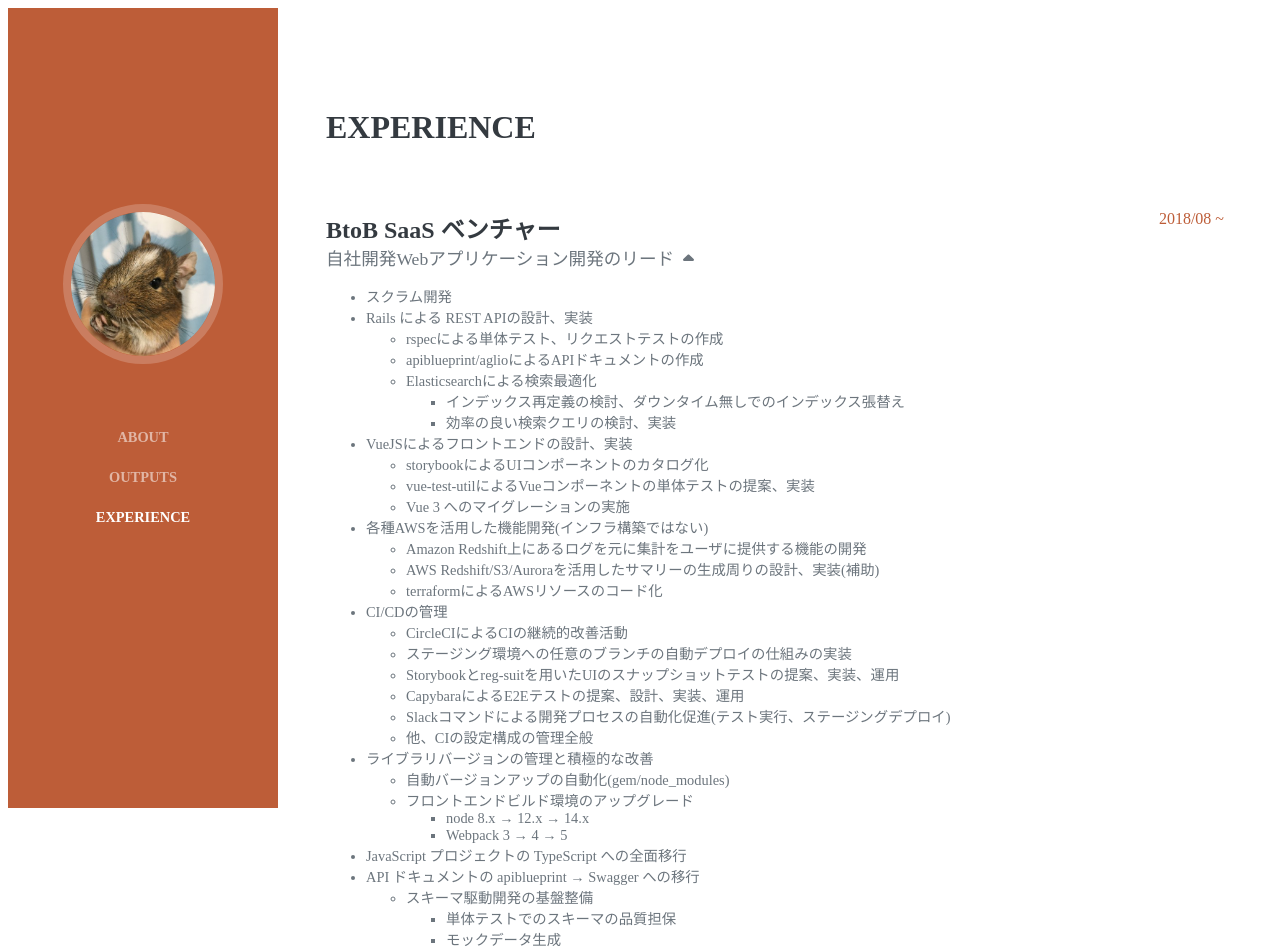
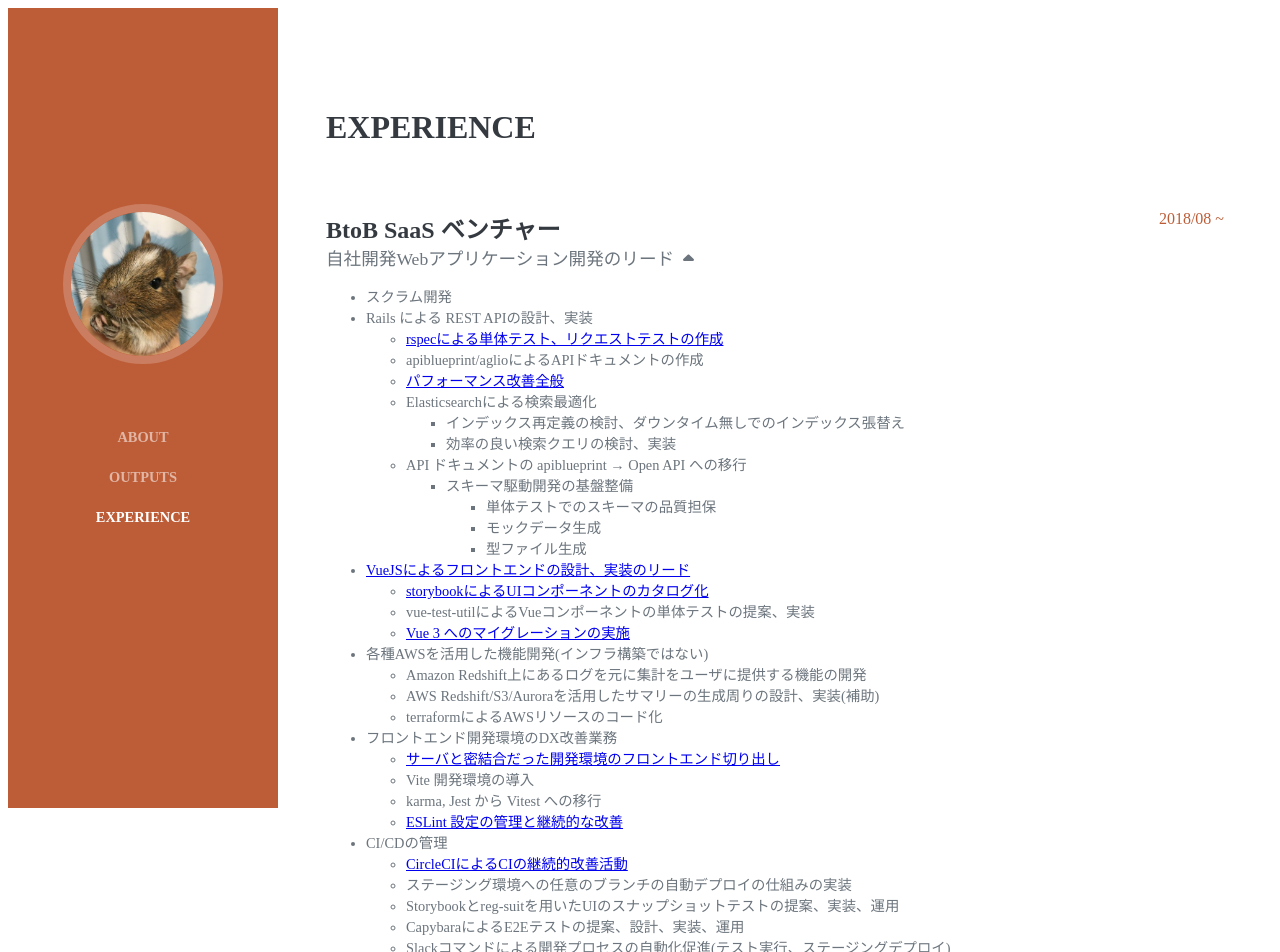
Before and after one commit to s-sasaki-0529/portfolio, a Next.js app: page /experience in a window 1280 px wide. Shown: the top 952 px of the page. Built offline with nearby package versions, Linux system fonts and the light colour scheme.

Commit message:
経歴ページの各種取組に関連する記事のリンクを追加

```diff
--- /dev/null
+++ b/components/Link.tsx
@@ -0,0 +1,26 @@
+import NextLink from 'next/link'
+
+type Prop = {
+  href: string
+  children: React.ReactNode
+}
+
+export const Link: React.FC<Prop> = props => {
+  return (
+    <>
+      <NextLink className="nextLink" href={props.href}>
+        <a>{props.children}</a>
+      </NextLink>
+      <style jsx lang="scss">{`
+        a {
+          text-decoration: underline;
+          &:visited {
+            color: rgb(0, 0, 238);
+          }
+        }
+      `}</style>
+    </>
+  )
+}
+
+export default Link
--- a/pages/experience.tsx
+++ b/pages/experience.tsx
@@ -1,6 +1,7 @@
 import { FontAwesomeIcon } from '@fortawesome/react-fontawesome'
 import { faCaretUp, faCaretDown } from '@fortawesome/free-solid-svg-icons'
 import { useState } from 'react'
+import Link from '../components/Link'
 
 export default function Experience() {
   type Experience = {
@@ -79,8 +80,15 @@ export default function Experience() {
           <li>
             Rails による REST APIの設計、実装
             <ul>
-              <li>rspecによる単体テスト、リクエストテストの作成</li>
+              <li>
+                <Link href="https://zenn.dev/sa2knight/articles/2388ecadc82b98">
+                  rspecによる単体テスト、リクエストテストの作成
+                </Link>
+              </li>
               <li>apiblueprint/aglioによるAPIドキュメントの作成</li>
+              <li>
+                <Link href="https://www.slideshare.net/shingosasaki3/rails10-135067544">パフォーマンス改善全般</Link>
+              </li>
               <li>
                 Elasticsearchによる検索最適化
                 <ul>
@@ -88,14 +96,37 @@ export default function Experience() {
                   <li>効率の良い検索クエリの検討、実装</li>
                 </ul>
               </li>
+              <li>
+                API ドキュメントの apiblueprint → Open API への移行
+                <ul>
+                  <li>
+                    スキーマ駆動開発の基盤整備
+                    <ul>
+                      <li>単体テストでのスキーマの品質担保</li>
+                      <li>モックデータ生成</li>
+                      <li>型ファイル生成</li>
+                    </ul>
+                  </li>
+                </ul>
+              </li>
             </ul>
           </li>
           <li>
-            VueJSによるフロントエンドの設計、実装
+            <Link href="https://www.slideshare.net/shingosasaki3/teachmebiz-188542240">
+              VueJSによるフロントエンドの設計、実装のリード
+            </Link>
             <ul>
-              <li>storybookによるUIコンポーネントのカタログ化</li>
+              <li>
+                <Link href="https://zenn.dev/sa2knight/books/aca5d5e021dd10262bb9">
+                  storybookによるUIコンポーネントのカタログ化
+                </Link>
+              </li>
               <li>vue-test-utilによるVueコンポーネントの単体テストの提案、実装</li>
-              <li>Vue 3 へのマイグレーションの実施</li>
+              <li>
+                <Link href="https://studist.tech/migration-to-vue-3-4b4c4fad0324?source=rss-8d14345cbc19------2">
+                  Vue 3 へのマイグレーションの実施
+                </Link>
+              </li>
             </ul>
           </li>
           <li>
@@ -107,15 +138,41 @@ export default function Experience() {
             </ul>
           </li>
           <li>
+            フロントエンド開発環境のDX改善業務
+            <ul>
+              <li>
+                <Link href="https://studist.tech/new-dx-for-frontend-f8acdfcc0d16?source=rss-8d14345cbc19------2">
+                  サーバと密結合だった開発環境のフロントエンド切り出し
+                </Link>
+              </li>
+              <li>Vite 開発環境の導入</li>
+              <li>karma, Jest から Vitest への移行</li>
+              <li>
+                <Link href="https://studist.tech/test-eslint-config-by-eslint-8d03870a23d9?source=rss-8d14345cbc19------2">
+                  ESLint 設定の管理と継続的な改善
+                </Link>
+              </li>
+            </ul>
+          </li>
+          <li>
             CI/CDの管理
             <ul>
-              <li>CircleCIによるCIの継続的改善活動</li>
+              <li>
+                <Link href="https://studist.tech/how-to-reduce-circleci-credits-ac81de4857d8">
+                  CircleCIによるCIの継続的改善活動
+                </Link>
+              </li>
               <li>ステージング環境への任意のブランチの自動デプロイの仕組みの実装</li>
               <li>Storybookとreg-suitを用いたUIのスナップショットテストの提案、実装、運用</li>
               <li>CapybaraによるE2Eテストの提案、設計、実装、運用</li>
               <li>Slackコマンドによる開発プロセスの自動化促進(テスト実行、ステージングデプロイ)</li>
               <li>他、CIの設定構成の管理全般</li>
             </ul>
+          </li>
+          <li>
+            <Link href="https://studist.tech/dropping-support-for-ie11-abbd36882c61?source=rss-8d14345cbc19------2">
+              IE11 の漸進的なサポート終了のリード
+            </Link>
           </li>
           <li>
             ライブラリバージョンの管理と積極的な改善
@@ -125,24 +182,22 @@ export default function Experience() {
                 フロントエンドビルド環境のアップグレード
                 <ul>
                   <li>node 8.x → 12.x → 14.x</li>
-                  <li>Webpack 3 → 4 → 5</li>
+                  <li>
+                    <Link href="https://studist.tech/migration-webpack-from-4-to-5-3df31da8e7a2">
+                      Webpack 3 → 4 → 5
+                    </Link>
+                  </li>
+                  <li>
+                    <Link href="https://studist.tech/upgrade-to-storybook-6-42da05471e7d">Storybook 4 → 5 → 6</Link>
+                  </li>
                 </ul>
               </li>
             </ul>
           </li>
-          <li>JavaScript プロジェクトの TypeScript への全面移行</li>
           <li>
-            API ドキュメントの apiblueprint → Swagger への移行
-            <ul>
-              <li>
-                スキーマ駆動開発の基盤整備
-                <ul>
-                  <li>単体テストでのスキーマの品質担保</li>
-                  <li>モックデータ生成</li>
-                  <li>型ファイル生成</li>
-                </ul>
-              </li>
-            </ul>
+            <Link href="https://studist.tech/typescript-migration-90b99b7c8974">
+              JavaScript プロジェクトの TypeScript への全面移行
+            </Link>
           </li>
         </ul>
       </ExperienceBlock>
```
